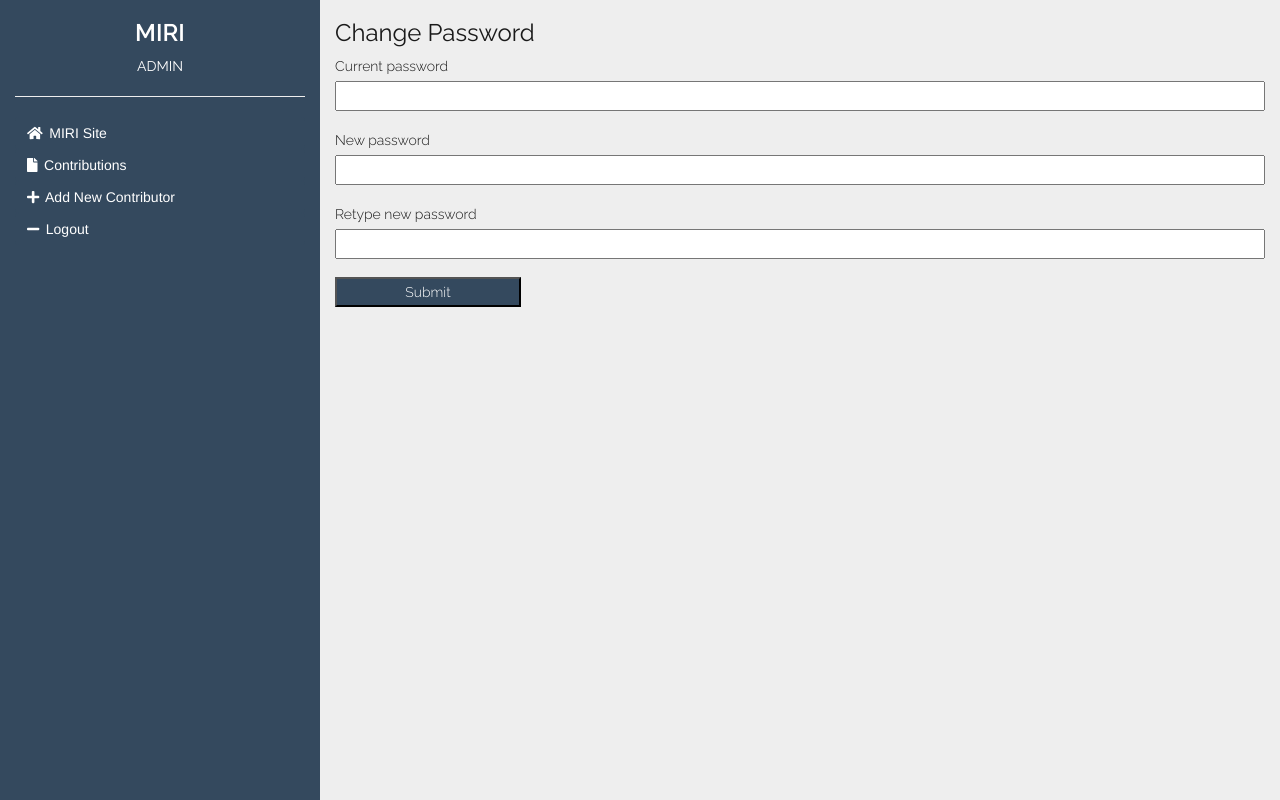
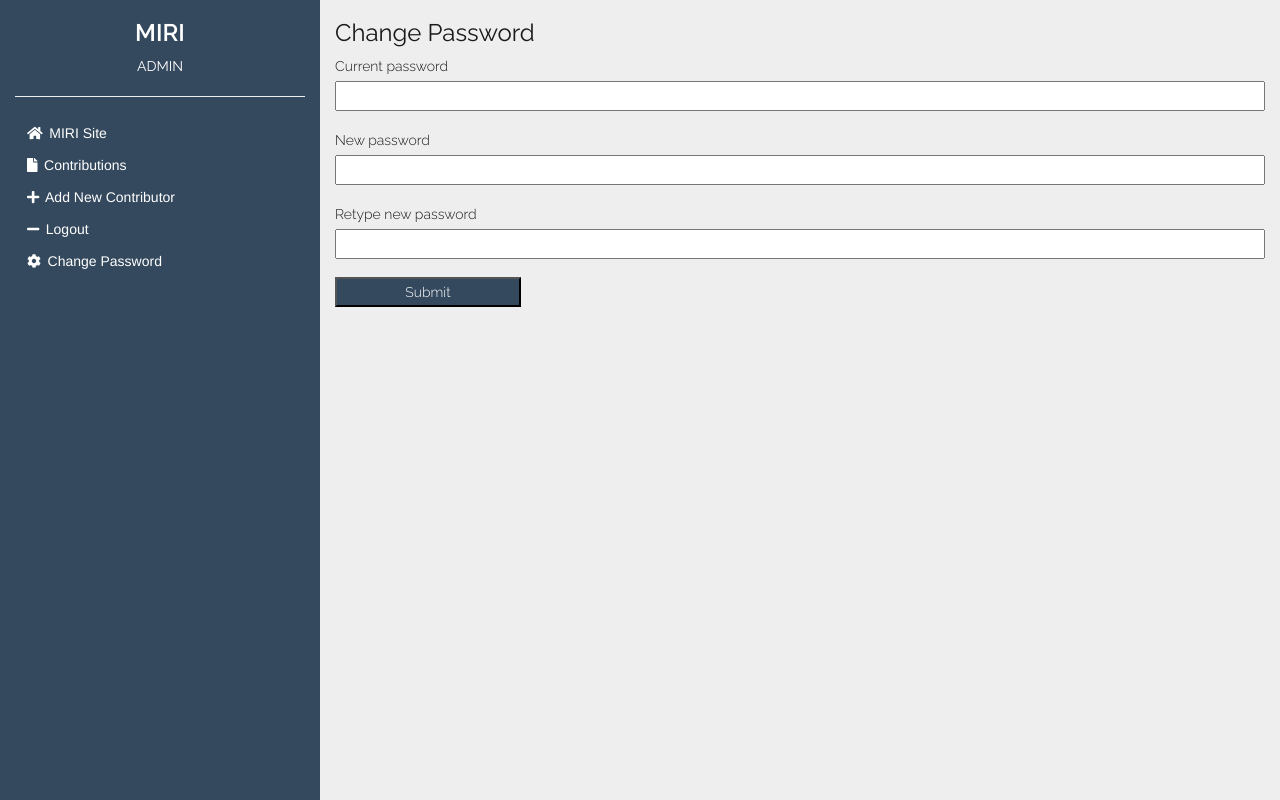
Before and after one commit to Joe-Barrett/miri-pr-web-app, a Flask app: page /admin/password in a window 1280 px wide. Run offline with Flask 2, Linux system fonts and the light colour scheme; the visitor is signed in with stand-in values (Sample User, id 1); parts of the project's set-up code (start-up, migrations or seed data) failed here and were passed over; some libraries are stand-ins or nearby versions.

Commit message:
Change password button

```diff
--- a/src/templates/admin/layout.html
+++ b/src/templates/admin/layout.html
@@ -53,6 +53,9 @@
 	<button class="btn btn-primary">
 		<a href="{{ url_for('logout') }}"><i class="fas fa-minus"></i> Logout</a>
 	</button>
+	<button class="btn btn-primary">
+		<a href="{{ url_for('change_password') }}"><i class="fas fa-cog"></i> Change Password</a>
+	</button>
 	</div>
   </div>
 	<!-- SideBar Menu Ends-->
```
